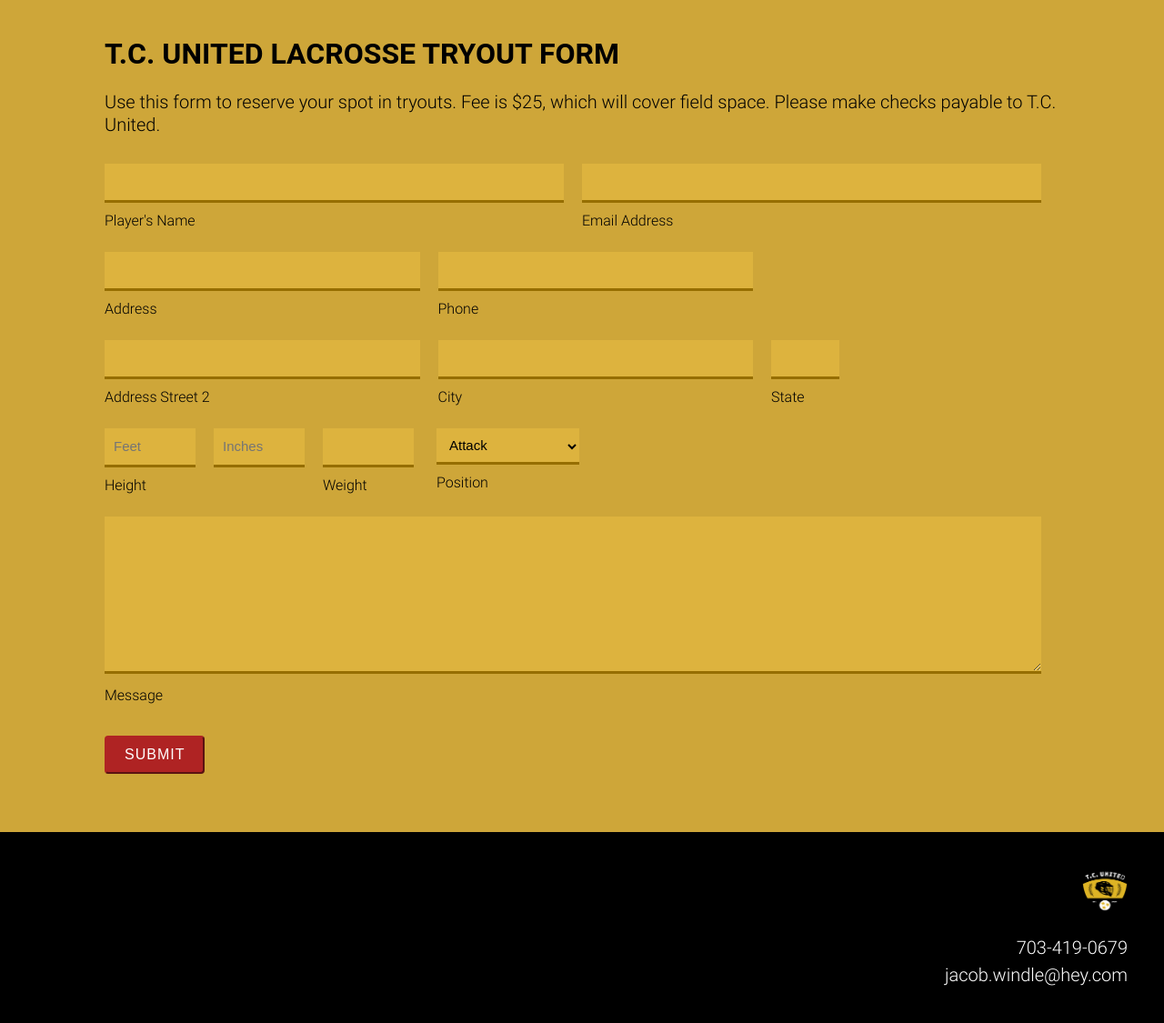
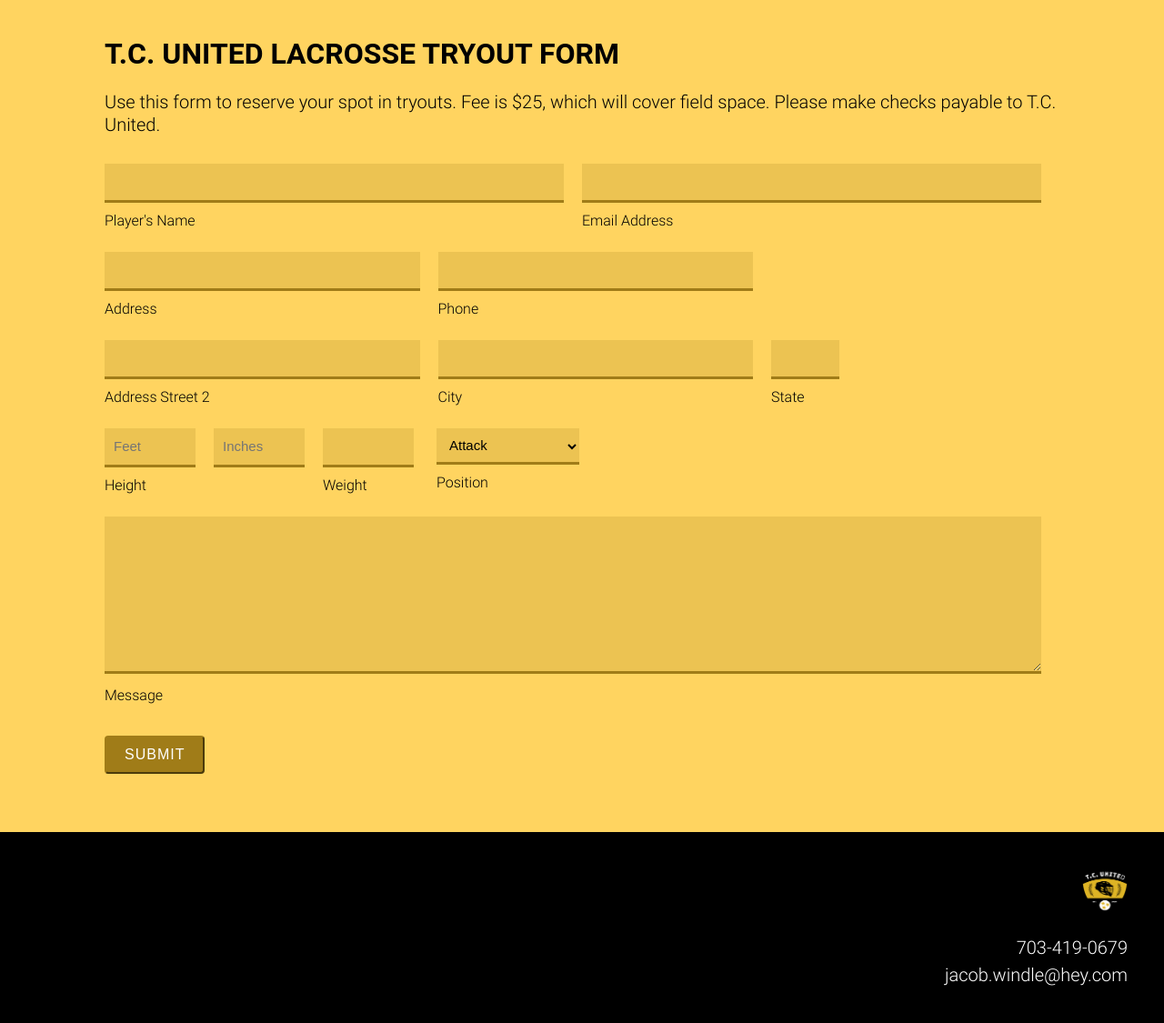
Before and after one commit to rebecca-rhinehart/tc-united, a PHP site: page / in a window 1280 px wide. Shown: the part 110-1235 px from the top of the page at 91% size. Run offline with PHP 8.4, Linux system fonts and the light colour scheme.

Commit message:
color change

```diff
--- a/index.html
+++ b/index.html
@@ -7,7 +7,7 @@
         <link rel="stylesheet" href="styles/style.css">
 
     </head>
-    <body style="background-color: #cea639;">
+    <body style="background-color:#ffd460;">
         <header>
             <img src="/images/TC-united-logo.png" alt="logo" class="web-logo"/>
             <div class="menu-btn">
--- a/styles/_button.scss
+++ b/styles/_button.scss
@@ -18,8 +18,8 @@
     }
 }
 .sign-up-button {
-    background-color: #af2323;
-    border-color: #af2323;
+    background-color: #a07c18;
+    border-color: #a07c18;
     color: white;
     letter-spacing: 1px;
     text-transform: uppercase;
--- a/styles/_forms.scss
+++ b/styles/_forms.scss
@@ -42,12 +42,12 @@
       font-size: 15px;
       padding: 0 10px;
       // box-shadow: 0 0px 2px rgba(0, 0, 0, 0.5);
-      border-bottom: #966e00 !important;
+      border-bottom: #a07c18 !important;
     border-bottom-style: solid !important;
     border-bottom: 3;
     border-bottom-width: 3px !important;
     border: none;
-    background-color: #ddb33e;
+    background-color:#ecc352;
       // &:focus {
       //   box-shadow: 0 0px 10px rgba(0, 0, 0, 0.5);
       //   outline-color: #ddb33e;
--- a/styles/style.css
+++ b/styles/style.css
@@ -264,8 +264,8 @@
 }
 
 .sign-up-button {
-  background-color: #af2323;
-  border-color: #af2323;
+  background-color: #a07c18;
+  border-color: #a07c18;
   color: white;
   letter-spacing: 1px;
   text-transform: uppercase;
@@ -534,12 +534,12 @@
   margin: 10px 0;
   font-size: 15px;
   padding: 0 10px;
-  border-bottom: #966e00 !important;
+  border-bottom: #a07c18 !important;
   border-bottom-style: solid !important;
   border-bottom: 3;
   border-bottom-width: 3px !important;
   border: none;
-  background-color: #ddb33e;
+  background-color: #ecc352;
 }
 
 #contact input:-internal-autofill-previewed {
```
Also changed, not shown: 1 other file.
